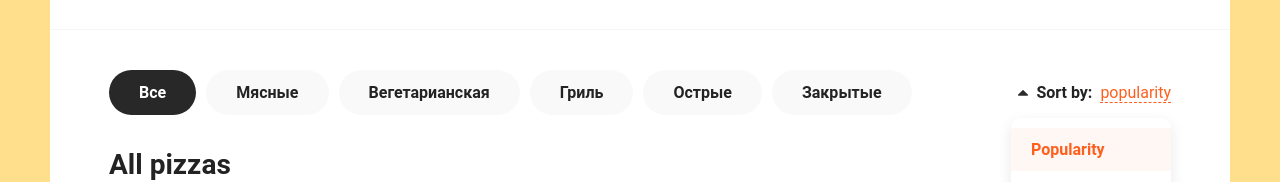
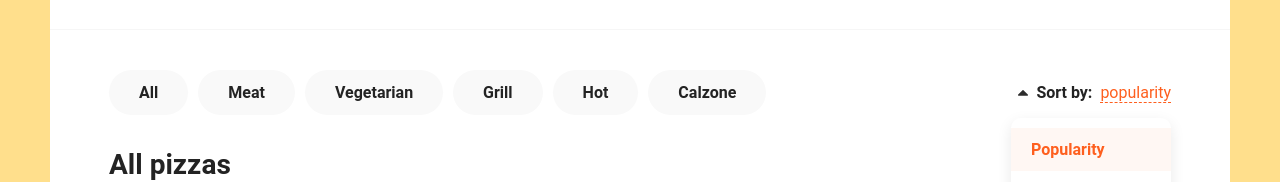
Before and after one commit to RinatSa/pizza, a Next.js app: page / in a window 1280 px wide. Shown: the part 152-334 px from the top of the page. Built offline with nearby package versions, Linux system fonts and the light colour scheme; no server answers.

Commit message:
Update: update Category component

```diff
--- a/components/category.js
+++ b/components/category.js
@@ -1,15 +1,23 @@
-import React from 'react';
+import React, {useState} from 'react';
 
 function Category(props) {
+
+    const [activeCategory, setActiveCategory] = useState()
+
+    const category = [
+        {id: 0, label: "All"},
+        {id: 1, label: "Meat"},
+        {id: 2, label: "Vegetarian"},
+        {id: 3, label: "Grill"},
+        {id: 4, label: "Hot"},
+        {id: 5, label: "Calzone"},
+    ]
+
     return (
         <div className="categories">
             <ul>
-                <li className="active">Все</li>
-                <li>Мясные</li>
-                <li>Вегетарианская</li>
-                <li>Гриль</li>
-                <li>Острые</li>
-                <li>Закрытые</li>
+                {category.map(item => <li key={item.id} onClick={() => setActiveCategory(item.id)}
+                                          className={activeCategory === item.id ? "active" : ""}>{item.label}</li>)}
             </ul>
         </div>
     );
```
